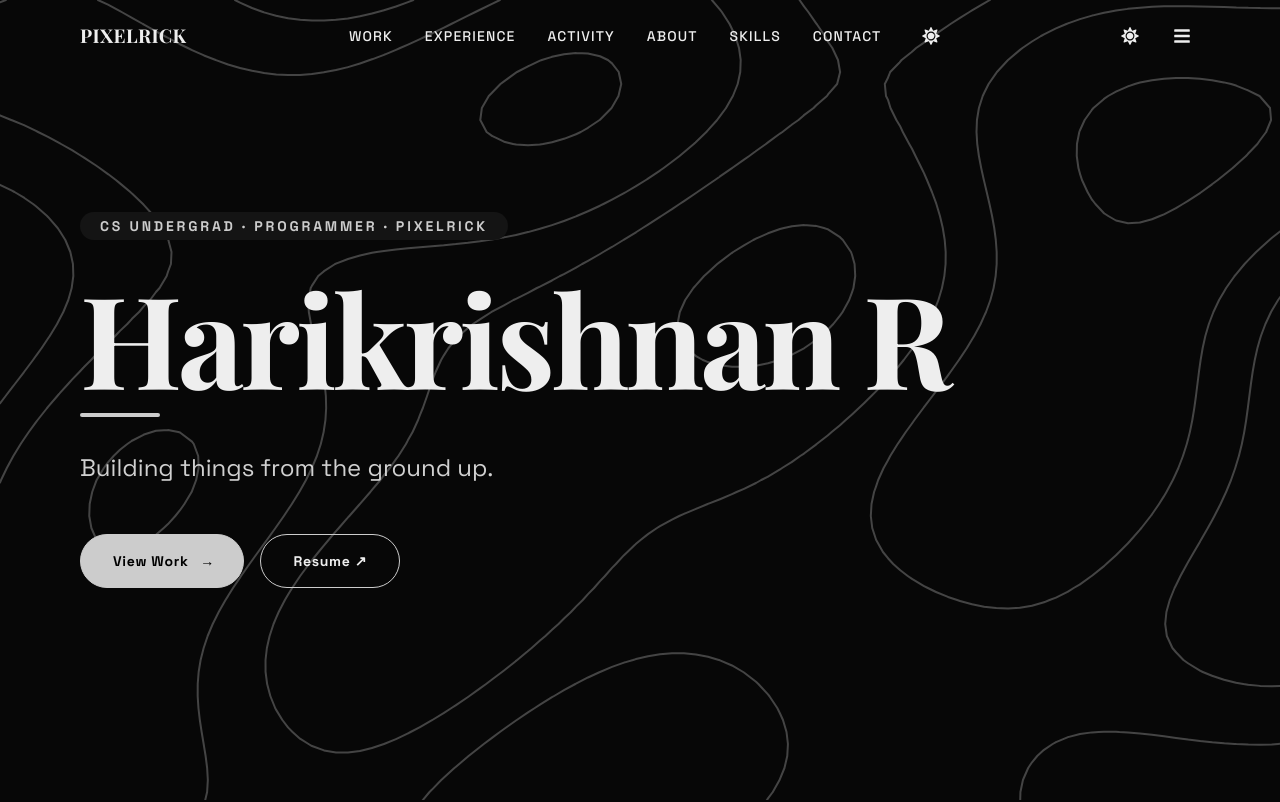
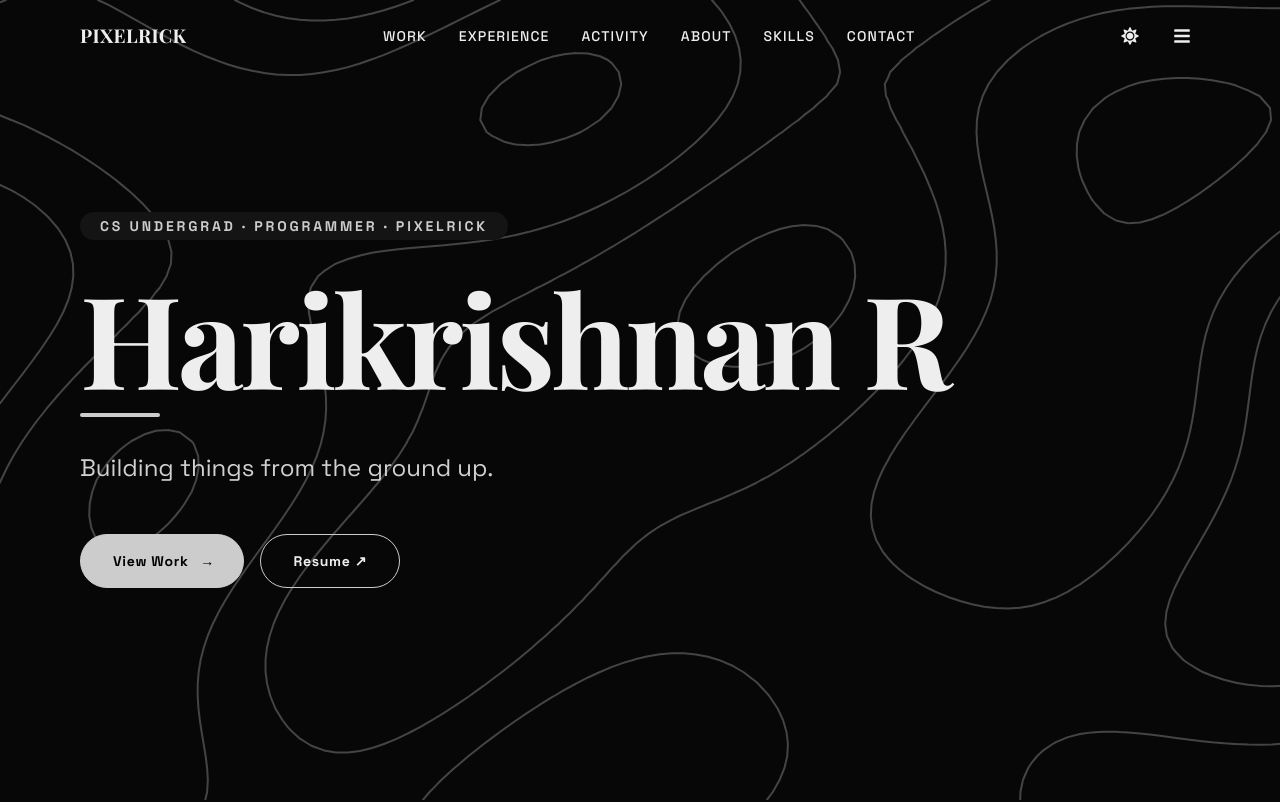
Before and after one commit to Pixelrick420/Home, a React (Vite) app: page / in a window 1280 px wide. Shown: the top 802 px of the page. Built offline with nearby package versions, Linux system fonts and the light colour scheme; a web font is replaced by a local one.

Commit message:
fix: remove extra theme toggle

```diff
--- a/src/components/Navbar.tsx
+++ b/src/components/Navbar.tsx
@@ -98,7 +98,6 @@ export default function Navbar() {
               />
             </motion.button>
           ))}
-          <ThemeToggle />
         </div>
 
         <div className="flex max-lg:flex items-center gap-4">
```
